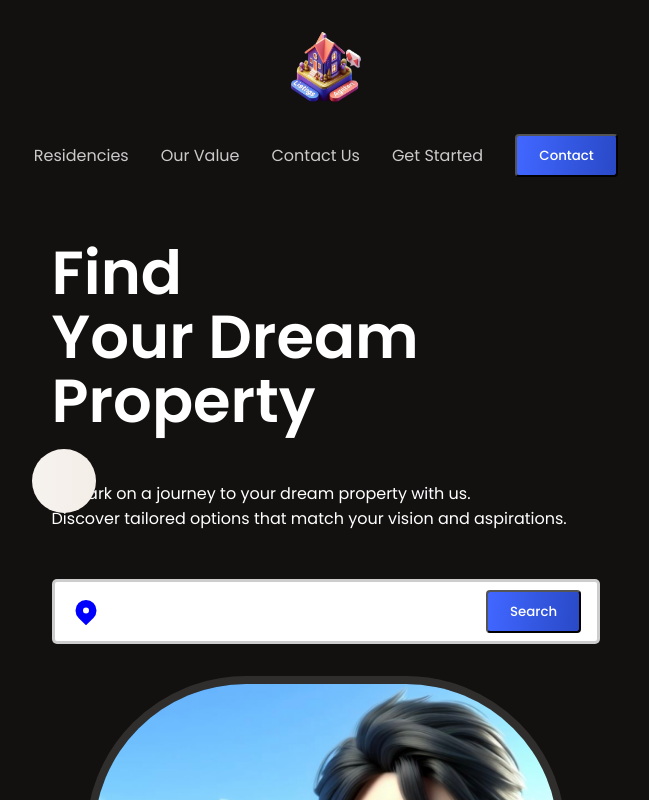
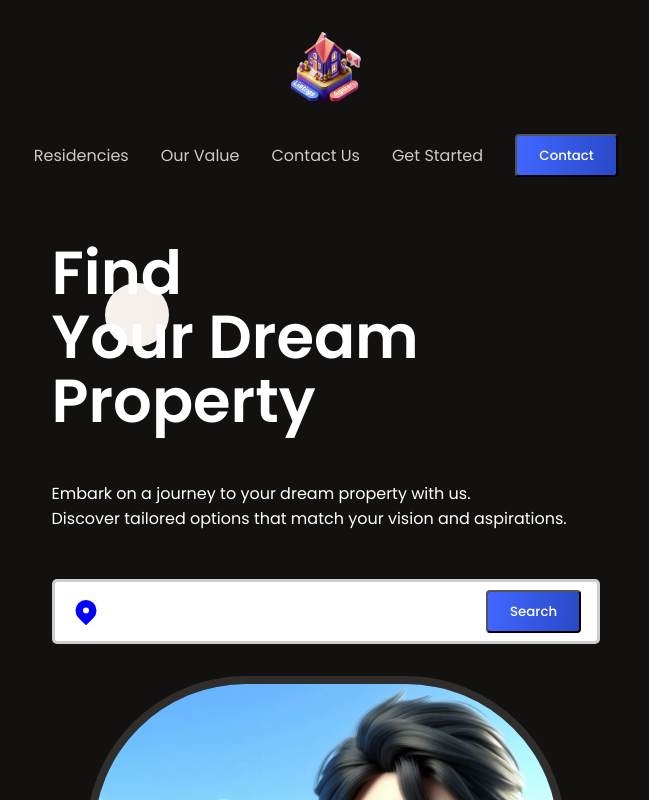
Before and after one commit to farhansohail1501/Real-Estate, a React (Vite) app in the folder client/: page / in a window 1280 px wide. Shown: the top 800 px of the page, without its empty margins (314-963 px from the left). Built offline with nearby package versions, Linux system fonts and the light colour scheme.

Commit message:
Hero section added

```diff
--- a/client/src/components/Hero/Hero.css
+++ b/client/src/components/Hero/Hero.css
@@ -32,7 +32,7 @@ background-color: var(--black);
     gap: 3rem;
 }
 .hero-title{
-psition: relative;
+position: relative;
 z-index: 1;
 }
 .hero-title>h1{
```
